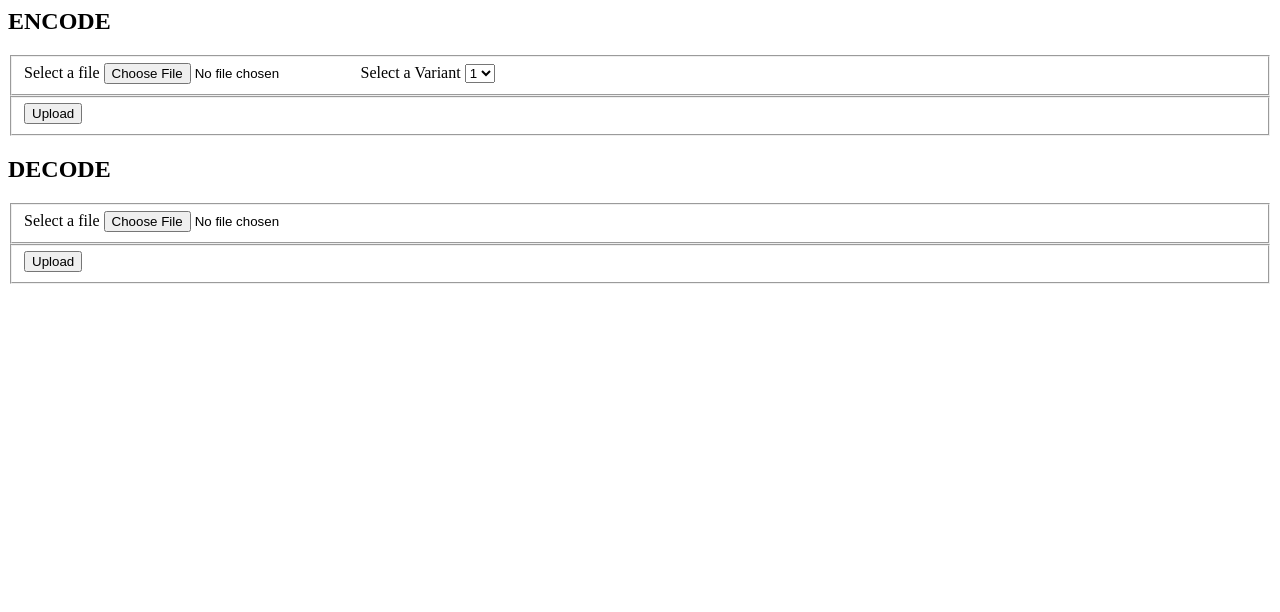
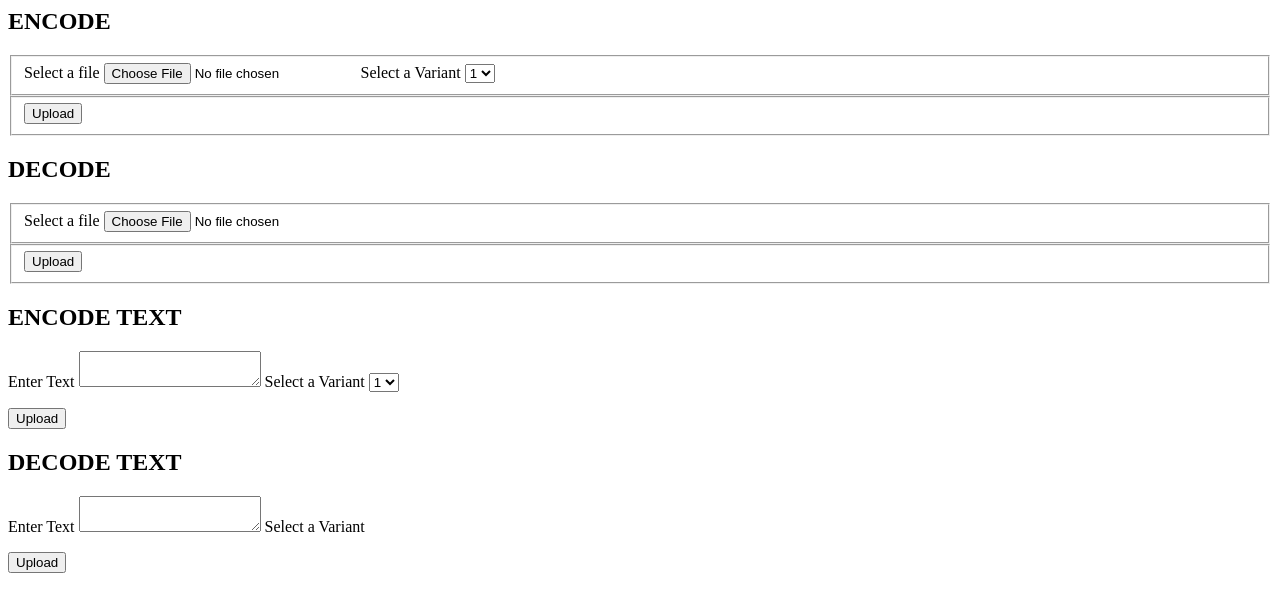
Before and after one commit to Helixworks/helix-dnadrive, a Flask app: page /api/ in a window 1280 px wide. Shown: the top 612 px of the page. Run offline with Flask 2, Linux system fonts and the light colour scheme; some libraries are stand-ins or nearby versions.

Commit message:
files update

```diff
--- a/server.py
+++ b/server.py
@@ -1,7 +1,9 @@
 import os
-from flask import Flask, request, redirect, url_for, send_from_directory,render_template
+from flask import Flask, request, redirect, url_for, send_from_directory,render_template,jsonify
 from werkzeug.utils import secure_filename
 from flask_wtf.csrf import CsrfProtect
+import hashlib
+m = hashlib.md5()
 csrf = CsrfProtect()
 # import magic
 from dnadrive import dnadrive
@@ -19,31 +21,60 @@ def home():
 @csrf.exempt
 def encode():
     variant = int(request.form['variant'])
-    file = request.files['filedata']
-    filename = secure_filename(file.filename)
-    file_path = os.path.join(app.config['UPLOAD_FOLDER'], filename)
-    file.save(file_path)
-    out_filename = filename.replace('.','_')+'.moss'
-    out_file_path = os.path.join(app.config['UPLOAD_FOLDER'], out_filename)
-    gene = dnadrive.encode_file(file_path,out_file_path,variant)
-    return send_from_directory(app.config['UPLOAD_FOLDER'],
-                               out_filename, as_attachment=True)
+    if 'filedata' in request.files:
+        file = request.files['filedata']
+        filename = secure_filename(file.filename)
+        file_path = os.path.join(app.config['UPLOAD_FOLDER'], filename)
+        file.save(file_path)
+        out_filename = filename.replace('.','_')+'.moss'
+        out_file_path = os.path.join(app.config['UPLOAD_FOLDER'], out_filename)
+        dnadrive.encode_file(file_path,out_file_path,variant)
+        return send_from_directory(app.config['UPLOAD_FOLDER'],
+                                   out_filename, as_attachment=True)
+    else:
+        m.update(request.form['textdata'])
+        filename =  m.hexdigest()[:5]
+        filename = filename[:5]
+        # print filename
+        file_path = os.path.join(app.config['UPLOAD_FOLDER'], filename)
+        with open(file_path, "w") as text_file:
+            text_file.write(request.form['textdata'])
+        out_filename = filename.replace('.','_')+'.moss'
+        out_file_path = os.path.join(app.config['UPLOAD_FOLDER'], out_filename)
+        dnadrive.encode_file(file_path,out_file_path,variant)
+        with open(out_file_path, 'r') as myfile:
+            data=myfile.read().replace('\n','</br>')
+        return jsonify({"data":data})
 
 @csrf.exempt
 @app.route("/api/decode/", methods=['POST','PUT'])
 def decode():
-    file = request.files['filedata']
-    filename = secure_filename(file.filename)
-    file_path = os.path.join(app.config['UPLOAD_FOLDER'], filename)
-    file.save(file_path)
-    infile = open(file_path, 'r')
-    firstLine = infile.readline()
-    # out_filename = "ds"
-    out_filename = firstLine.split("|")[0].strip().split('@')[0]
-    out_file_path = os.path.join(app.config['UPLOAD_FOLDER'], out_filename)
-    gene = dnadrive.decode_file(file_path,out_file_path)
-    return send_from_directory(app.config['UPLOAD_FOLDER'],
-                               out_filename, as_attachment=True)
+    if 'filedata' in request.files:
+        file = request.files['filedata']
+        filename = secure_filename(file.filename)
+        file_path = os.path.join(app.config['UPLOAD_FOLDER'], filename)
+        file.save(file_path)
+        infile = open(file_path, 'r')
+        firstLine = infile.readline()
+        # out_filename = "ds"
+        out_filename = firstLine.split("|")[0].strip().split('@')[0]
+        out_file_path = os.path.join(app.config['UPLOAD_FOLDER'], out_filename)
+        gene = dnadrive.decode_file(file_path,out_file_path)
+        return send_from_directory(app.config['UPLOAD_FOLDER'],
+                                   out_filename, as_attachment=True)
+    else:
+        m.update(request.form['textdata'])
+        filename =  m.hexdigest()[:5]
+        filename = filename[:5]
+        file_path = os.path.join(app.config['UPLOAD_FOLDER'], filename)
+        with open(file_path, "w") as text_file:
+            text_file.write(request.form['textdata'].replace('</br>','\n'))
+        out_filename = filename.replace('.','_')+'.moss'
+        out_file_path = os.path.join(app.config['UPLOAD_FOLDER'], out_filename)
+        dnadrive.decode_file(file_path,out_file_path)
+        with open(out_file_path, 'r') as myfile:
+            data=myfile.read().replace('\n','</br>')
+        return jsonify({"data":data})
 
 if __name__ == "__main__":
     app.run(host='0.0.0.0',debug=True)
--- a/templates/index.html
+++ b/templates/index.html
@@ -1,5 +1,6 @@
 <html>
     <head>
+    <script src="https://cdnjs.cloudflare.com/ajax/libs/jquery/3.1.1/jquery.min.js"></script>
     </head>
 
     <body>
@@ -31,6 +32,62 @@
                 <button id="decode-file-btn" type="submit">Upload</button>
             </fieldset>
         </form>
+
+        <h2>ENCODE TEXT</h2>
+        <form id="encode-textarea"  >
+                <label for="file">Enter Text</label>
+                <textarea name="textdata" id="file_selection"></textarea>
+                <label for="file">Select a Variant</label>
+                <input type="hidden" value="textarea"></input>
+                <select name="variant" id="variant">
+                    <option value="1">1</option>
+                    <option value="2">2</option>
+                    <option value="3">3</option>
+                    <option value="4">4</option>
+                </select>
+        </form>
+        <button id="encode-text-btn">Upload</button>
+        <div id="dnaresult"></div>
+
+
+        <h2>DECODE TEXT</h2>
+        <form id="decode-textarea"  >
+                <label for="file">Enter Text</label>
+                <textarea name="textdata" id="file_selection"></textarea>
+                <label for="file">Select a Variant</label>
+                <input type="hidden" value="textarea"></input>
+        </form>
+        <button id="decode-text-btn">Upload</button>
+        <div id="textresult"></div>
+
+        <script>
+        $( document ).ready(function() {
+            $('button#encode-text-btn').click( function() {
+                $.ajax({
+                    url: '/api/encode/',
+                    type: 'post',
+                    dataType: 'json',
+                    data: $('form#encode-textarea').serialize(),
+                    success: function(data) {
+                               $('#dnaresult').html(data.data)
+                             }
+                });
+            });
+
+            $('button#decode-text-btn').click( function() {
+                $.ajax({
+                    url: '/api/decode/',
+                    type: 'post',
+                    dataType: 'json',
+                    data: $('form#decode-textarea').serialize(),
+                    success: function(data) {
+                                console.log(data);
+                               $('#textresult').html(data.data)
+                             }
+                });
+            });
+        });
+        </script>
     </body>
 
 </html>
```
